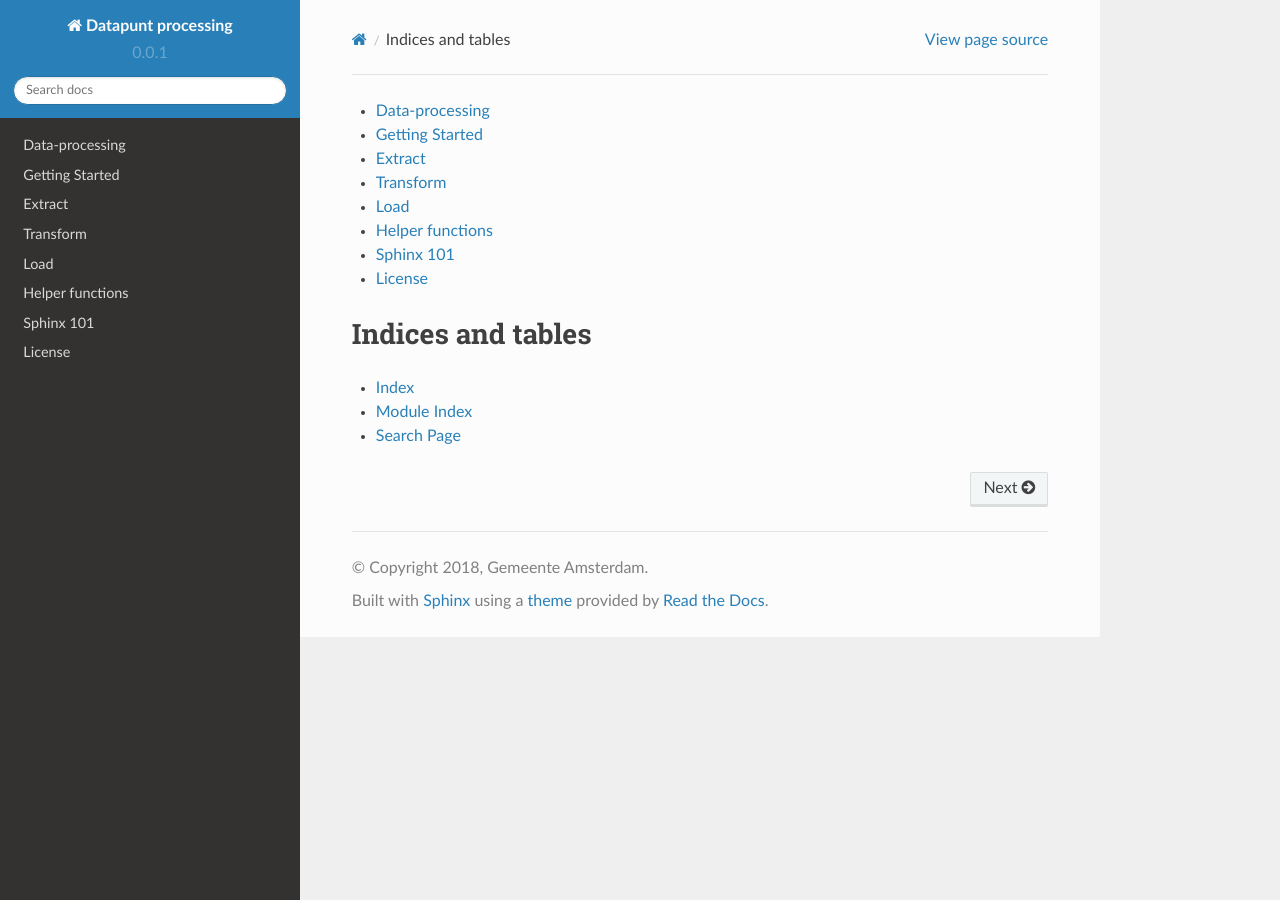
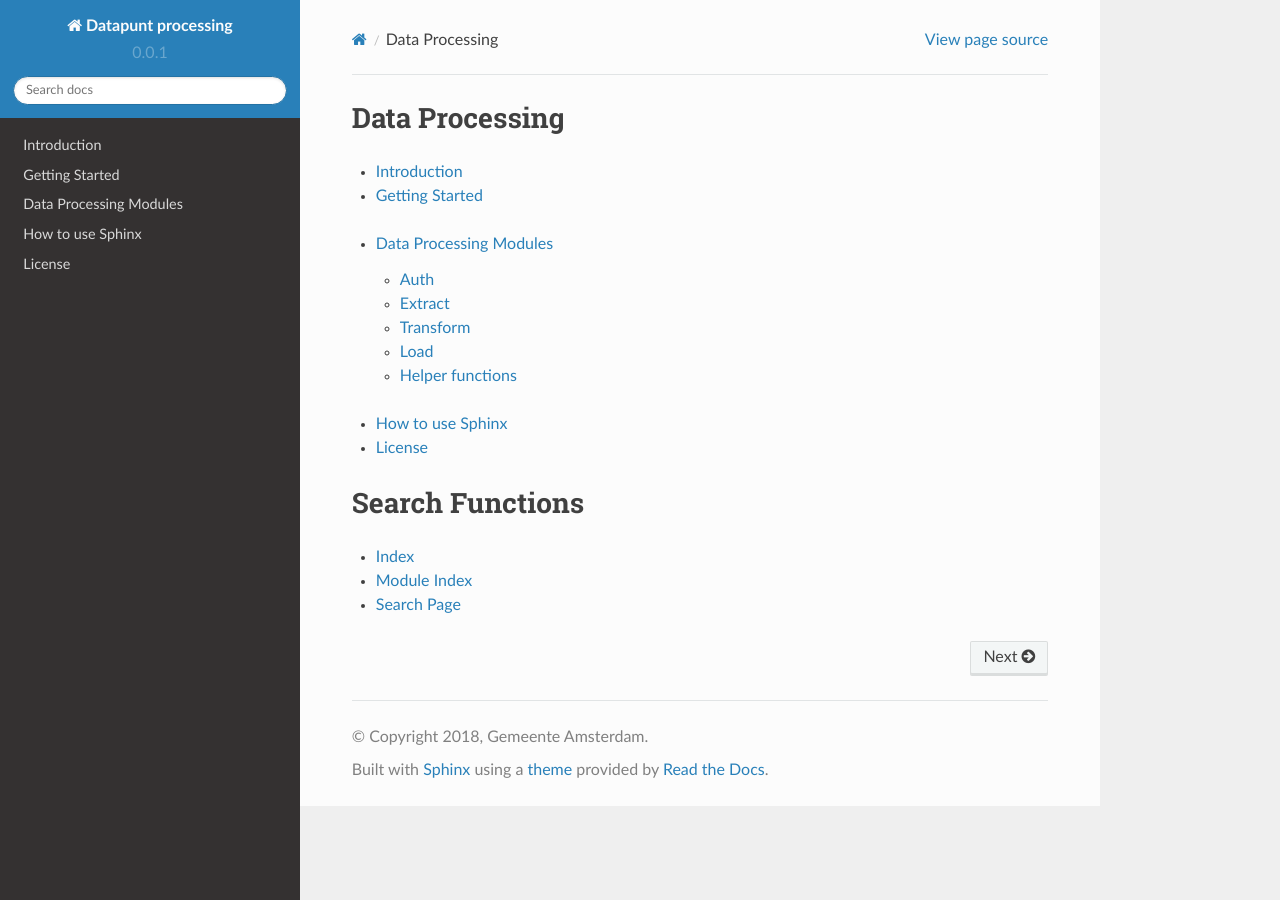
Before and after one commit to Amsterdam/data-processing, a Sphinx documentation site: the page built from docs/source/index.rst, in a window 1280 px wide. Built offline with Sphinx 7.4.7 and the Read the Docs theme 2.0.0, drawn with Linux system fonts in a browser that asks for light colours; pages that are not in the unit, such as notebooks, are missing from menus.

```diff
--- a/docs/source/helper_functions.rst
+++ b/docs/source/helper_functions.rst
@@ -4,7 +4,7 @@
 helper_functions
 ================
 
-functions
----------
+**Generic functions for most commonly used data operations.**
+
 .. automodule:: helper_functions
    :members:
--- a/docs/source/index.rst
+++ b/docs/source/index.rst
@@ -1,16 +1,25 @@
 .. _index:
+
+Data Processing
+===============
+.. toctree::
+    :maxdepth: 1
+
+    Introduction <introduction>
+    Getting Started <getting_started>
+.. toctree::
+    :maxdepth: 2
+
+    Data Processing Modules <modules>
 
 .. toctree::
     :maxdepth: 1
 
-    installing
-    components
-    sphinx_101
+    How to use Sphinx <sphinx_101>
     License <license>
 
-
-Indices and tables
-==================
+Search Functions
+================
 
 * :ref:`genindex`
 * :ref:`modindex`
--- a/docs/source/installing.rst
+++ /dev/null
@@ -1,3 +0,0 @@
-.. _installing:
-
-.. include:: ../../README.rst
```
Also changed, not shown: docs/source/components.rst (deleted, +0 -34 lines), docs/source/getting_started.rst (added, +31 -0 lines), docs/source/introduction.rst (added, +18 -0 lines), docs/source/modules.rst (added, +59 -0 lines).
